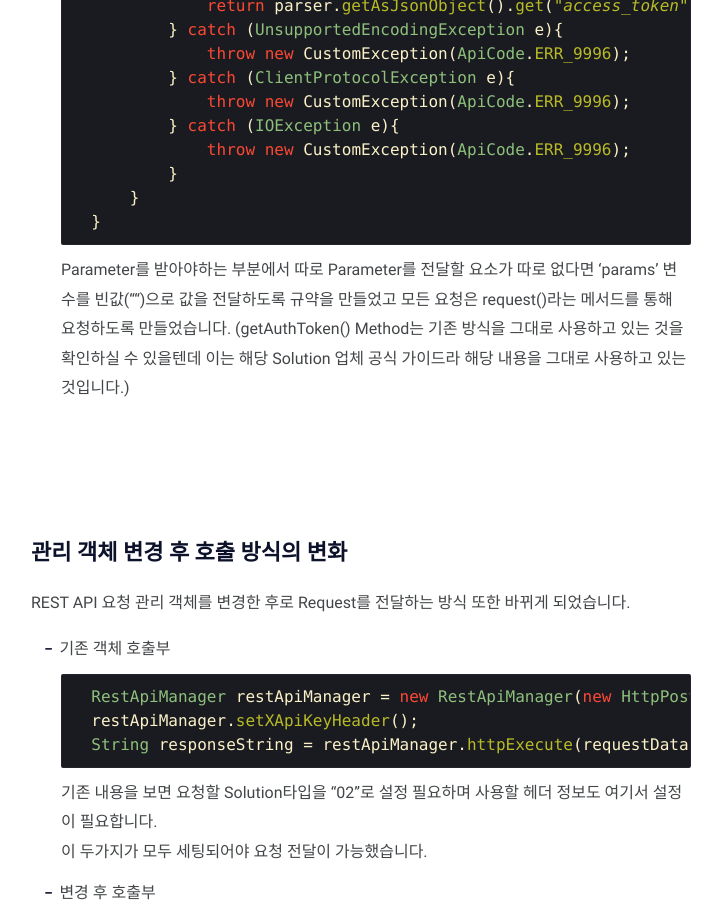
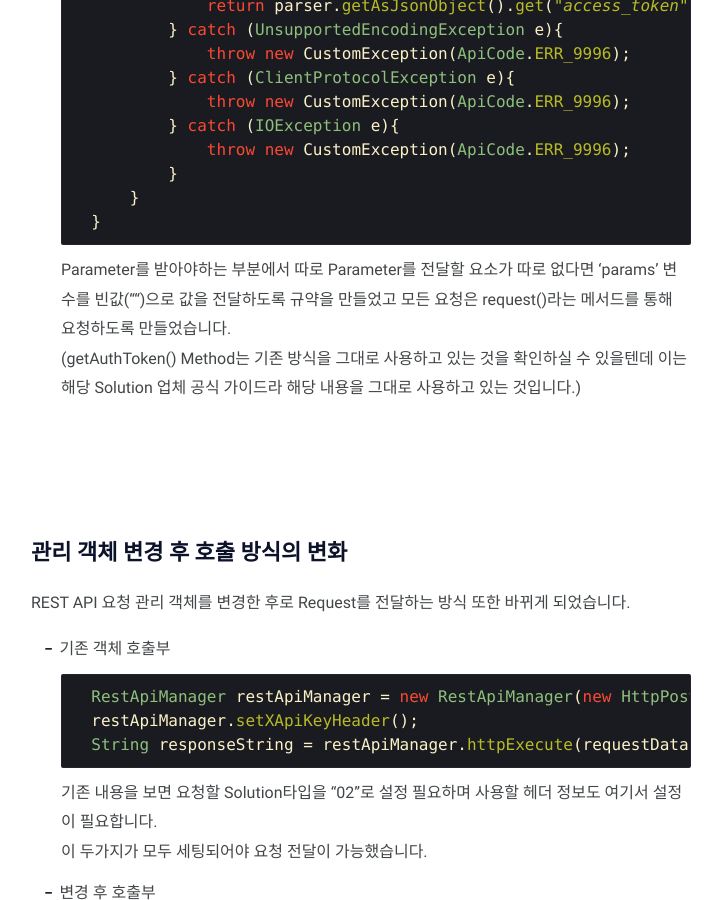
Before and after one commit to jd6186/jd6186.github.io, a Jekyll site: the page built from _posts/BackEnd/Java/2022-07-28-REFACTORING_WITH_SERVICE_LOGIC_CHANGE.md, in a window 1280 px wide and 900 px high, scrolled down 7968 px. Shown: the whole window, without its empty margins (279-1001 px from the left). Built offline with Jekyll 4.4.1, drawn with Linux system fonts in a browser that asks for light colours; comment, search, counter and statistics services are not loaded.

Commit message:
줄바꿈 정리

````diff
--- a/_posts/BackEnd/Java/2022-07-28-REFACTORING_WITH_SERVICE_LOGIC_CHANGE.md
+++ b/_posts/BackEnd/Java/2022-07-28-REFACTORING_WITH_SERVICE_LOGIC_CHANGE.md
@@ -11,7 +11,7 @@ tags: [BackEnd JAVA]
 이번엔 제가 오늘 Refactoring 진행한 내용을 공유드리려 합니다.
 
 기존에는 동영상을 관리하던 Brightcove라는 Solution과 콘텐츠를 관리하는 Contentstack이라는 Solution을 혼용하여 사용하였습니다.
-때문에 API 서버에서는 두 서버 모두와 통신하기 위한 Rest API Manager 객체를 생성하였었습니다.<br/>
+때문에 API 서버에서는 두 서버 모두와 통신하기 위한 Rest API Manager 객체를 생성하였었습니다.
 
 하지만 고객사 정책으로 Contentstack Solution은 배제되면서 Brightcove Solution 서버와만 통신하면 되는 상황이 되어 Refactoring을 진행한 경험을 공유하고자 합니다.<br/>
 (서버에서 현재 발생하고 있던 1가지 이슈 해결 내용도 포함되어 있습니다.)
@@ -306,7 +306,7 @@ Refactoring은 org.apache.http API에서 org.springframework.http API로 변경
         }
     }
     ```
-    Parameter를 받아야하는 부분에서 따로 Parameter를 전달할 요소가 따로 없다면 'params' 변수를 빈값("")으로 값을 전달하도록 규약을 만들었고 모든 요청은 request()라는 메서드를 통해 요청하도록 만들었습니다.
+    Parameter를 받아야하는 부분에서 따로 Parameter를 전달할 요소가 따로 없다면 'params' 변수를 빈값("")으로 값을 전달하도록 규약을 만들었고 모든 요청은 request()라는 메서드를 통해 요청하도록 만들었습니다.<br/>
     (getAuthToken() Method는 기존 방식을 그대로 사용하고 있는 것을 확인하실 수 있을텐데 이는 해당 Solution 업체 공식 가이드라 해당 내용을 그대로 사용하고 있는 것입니다.)
 <br/><br/><br/><br/>
 
````
